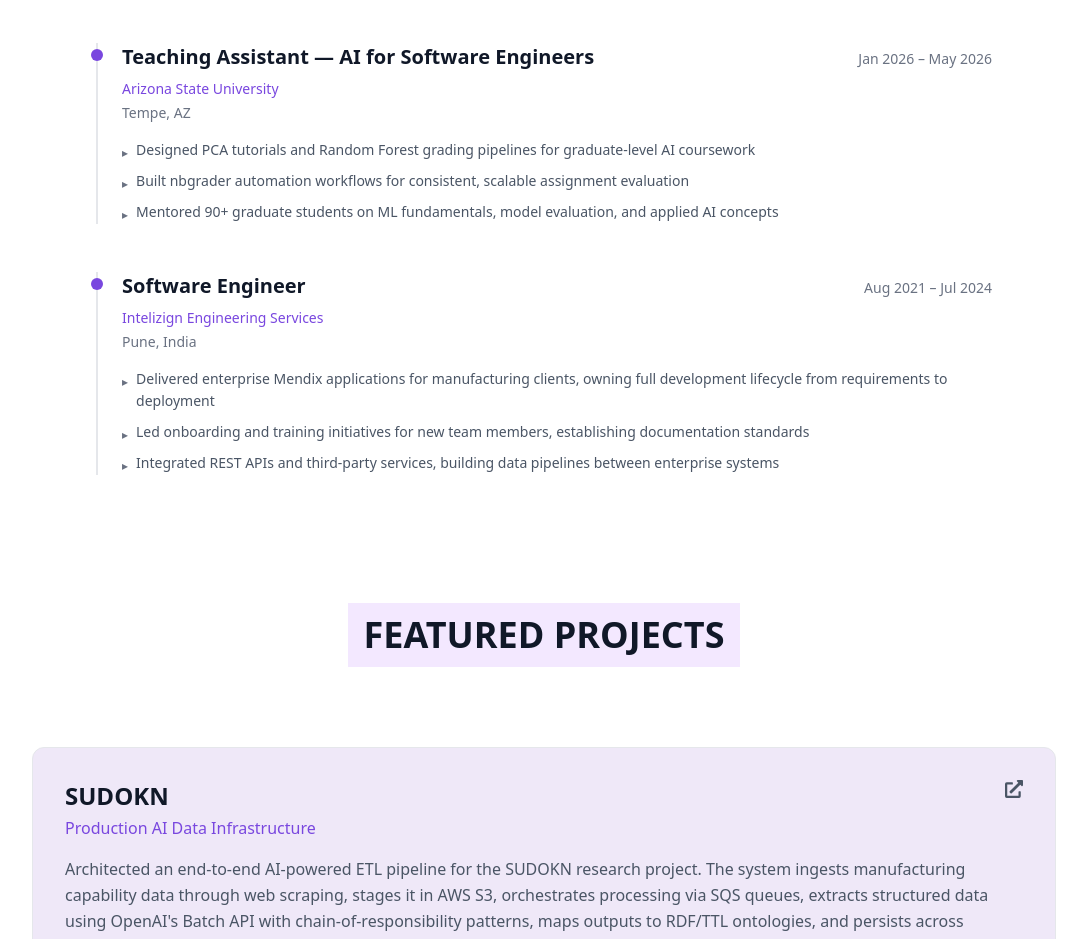
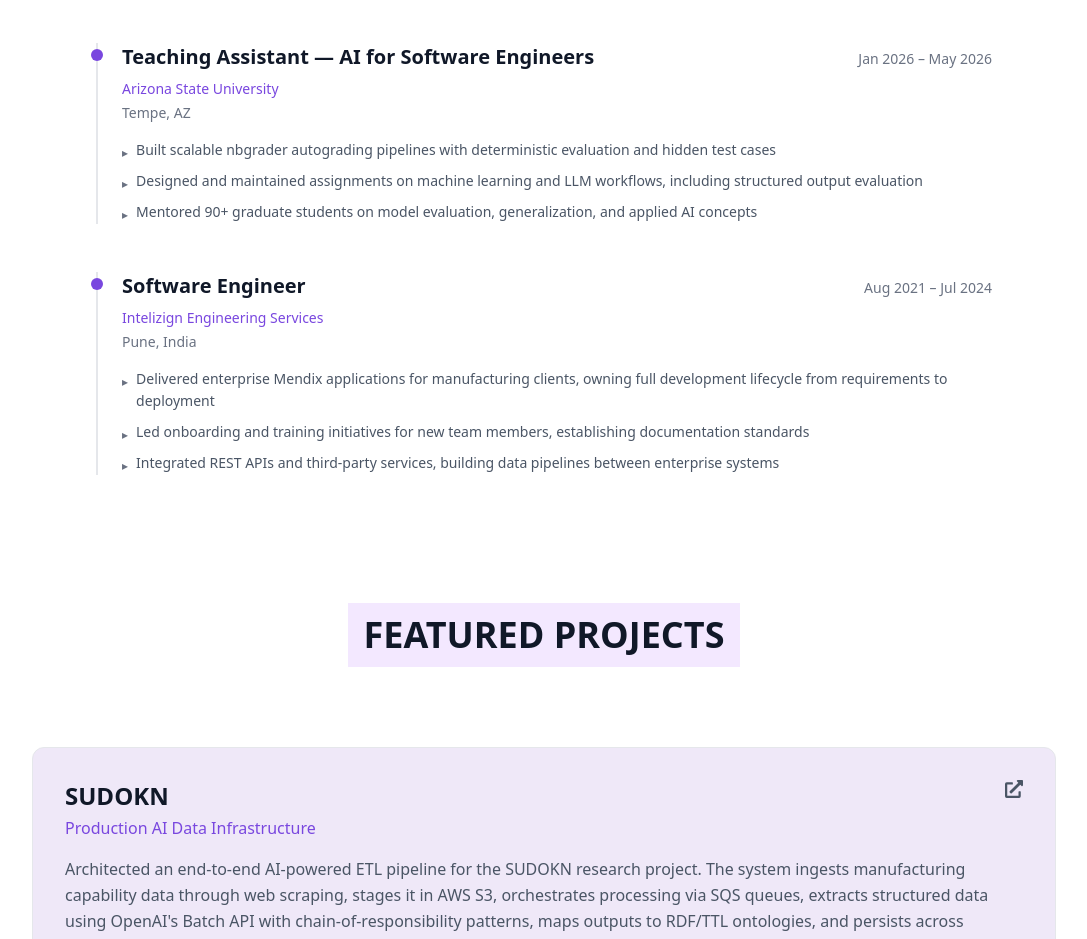
Before and after one commit to rajeshsawant98/rajesh-portfolio, a Next.js app: page / in a window 1280 px wide. Shown: the part 1300-2239 px from the top of the page, without its empty margins (96-1183 px from the left). Built offline with nearby package versions, Linux system fonts and the light colour scheme; no server answers.

Commit message:
Update experience highlights with improved descriptions and focus on scalable workflows

```diff
--- a/data/data.ts
+++ b/data/data.ts
@@ -53,9 +53,9 @@ export const experienceData = [
     location: "Tempe, AZ",
     period: "Jan 2026 – May 2026",
     highlights: [
-      "Designed PCA tutorials and Random Forest grading pipelines for graduate-level AI coursework",
-      "Built nbgrader automation workflows for consistent, scalable assignment evaluation",
-      "Mentored 90+ graduate students on ML fundamentals, model evaluation, and applied AI concepts",
+      "Built scalable nbgrader autograding pipelines with deterministic evaluation and hidden test cases",
+      "Designed and maintained assignments on machine learning and LLM workflows, including structured output evaluation",
+      "Mentored 90+ graduate students on model evaluation, generalization, and applied AI concepts",
     ],
   },
   {
```
